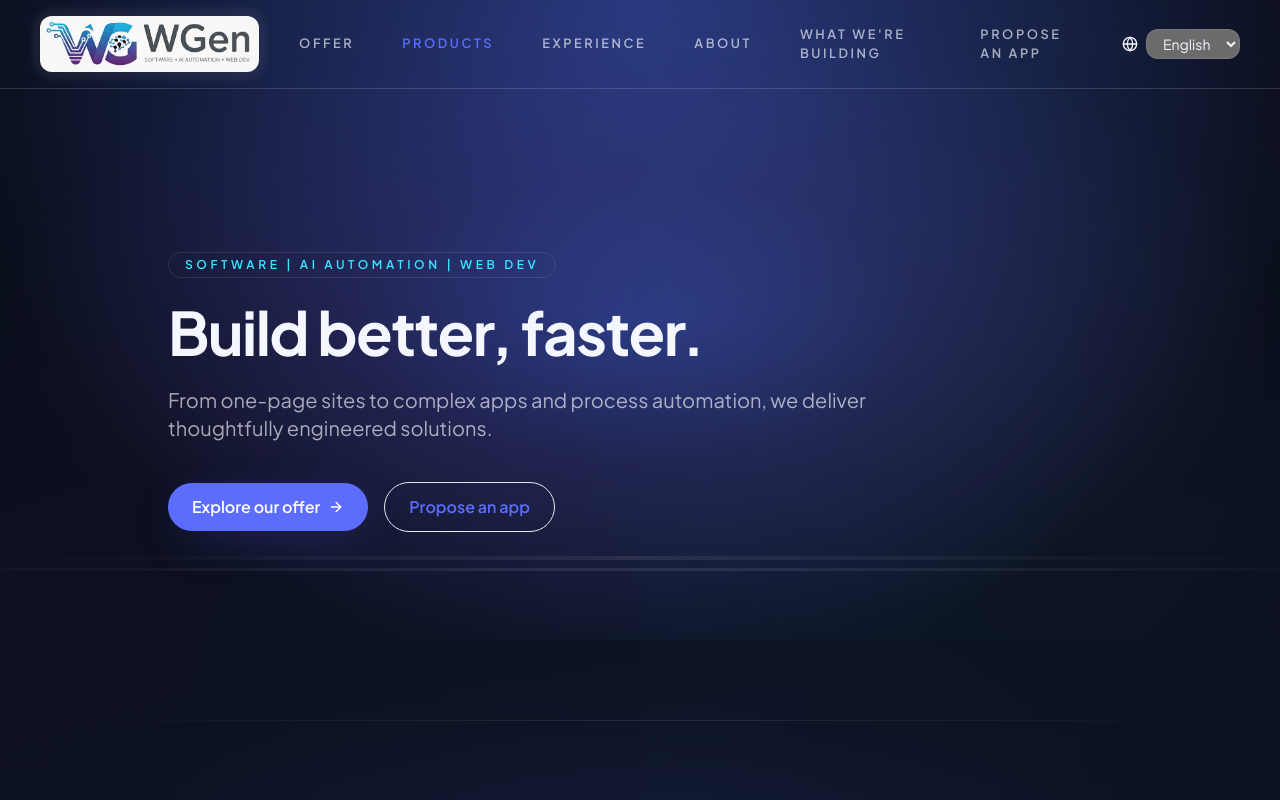
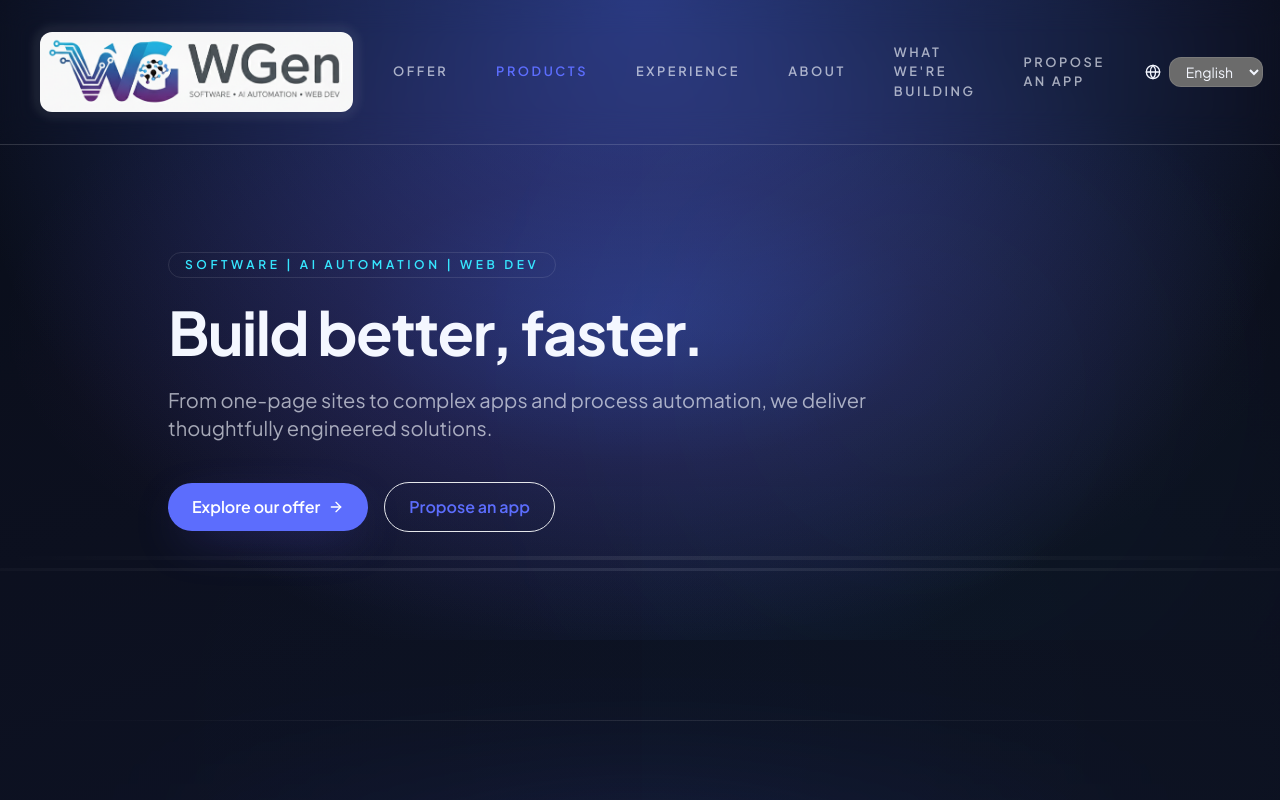
Before and after one commit to WGenSolutions/WGenSite, a React (Vite) app: page / in a window 1280 px wide. Shown: the top 800 px of the page. Built offline with nearby package versions, Linux system fonts and the light colour scheme.

Commit message:
header is scroll aware

```diff
--- a/src/components/Header.tsx
+++ b/src/components/Header.tsx
@@ -1,7 +1,7 @@
-import { useState } from 'react'
+import { useEffect, useState } from 'react'
 import { useTranslation } from 'react-i18next'
 import { AnimatePresence, motion } from 'framer-motion'
-import { Menu, X, ArrowUpRight } from 'lucide-react'
+import { Menu, X } from 'lucide-react'
 import clsx from 'classnames'
 import LanguageSwitcher from './LanguageSwitcher'
 
@@ -13,6 +13,20 @@ interface HeaderProps {
 export const Header = ({ activeSection, sections, onSectionSelect }: HeaderProps) => {
   const { t } = useTranslation('common')
   const [isMenuOpen, setIsMenuOpen] = useState(false)
+  const [hasScrolled, setHasScrolled] = useState(false)
+
+  useEffect(() => {
+    const updateScrollState = () => {
+      setHasScrolled(window.scrollY > 0)
+    }
+
+    updateScrollState()
+    window.addEventListener('scroll', updateScrollState, { passive: true })
+
+    return () => {
+      window.removeEventListener('scroll', updateScrollState)
+    }
+  }, [])
 
   const handleNavClick = (sectionId?: string) => {
     if (sectionId) {
@@ -23,10 +37,15 @@ export const Header = ({ activeSection, sections, onSectionSelect }: HeaderProps
 
   return (
     <header className="fixed inset-x-0 top-0 z-40 border-b border-white/15 bg-background/80 header-blur">
-      <div className="mx-auto flex w-full items-center justify-between gap-4 px-6 py-4 sm:px-10 max-w-none lg:max-w-none">
+      <div
+        className={clsx(
+          'mx-auto flex w-full items-center justify-between gap-4 px-6 sm:px-10 max-w-none lg:max-w-none transition-all duration-300',
+          hasScrolled ? 'py-4' : 'py-6 sm:py-8',
+        )}
+      >
         <a
           href="#hero"
-          className="flex shrink-0 items-center gap-3 rounded-xl text-left"
+          className="flex shrink-0 items-center gap-3 rounded-xl text-left transition-all duration-300"
           aria-label={t('brand.name', { defaultValue: 'WGen' })}
           onClick={() => handleNavClick()}
         >
@@ -43,7 +62,10 @@ export const Header = ({ activeSection, sections, onSectionSelect }: HeaderProps
             <img
               src="/logo.svg"
               alt="WGen logo"
-              className="h-12 w-auto sm:h-14 rounded-xl relative z-10"
+              className={clsx(
+                'w-auto rounded-xl relative z-10 transition-all duration-300',
+                hasScrolled ? 'h-12 sm:h-14' : 'h-16 sm:h-20',
+              )}
             />
           </span>
         </a>
```
